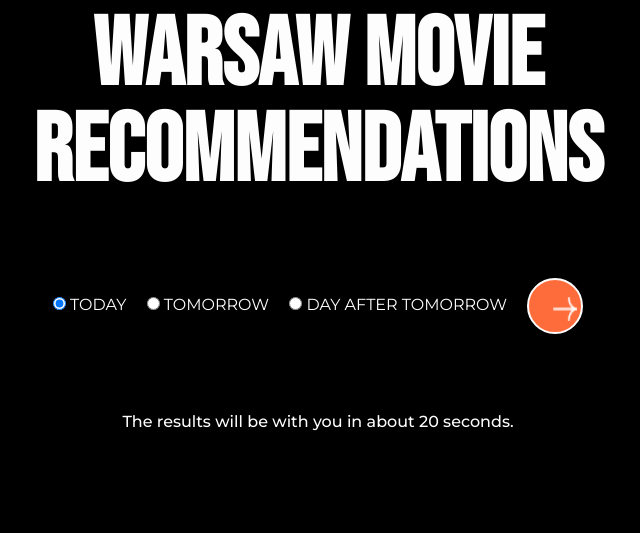
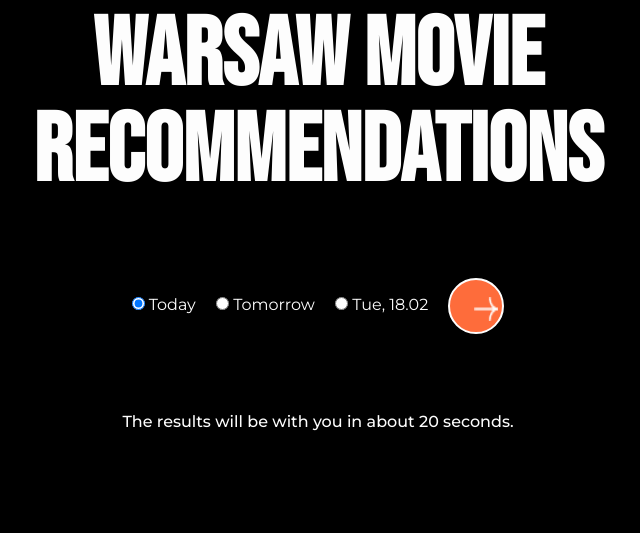
Before and after one commit to kmzr9b67/dareit-waw-cinema-assistant, a Flask app: page / in a window 1280 px wide. Shown: the part 354-887 px from the top of the page, without its empty margins (322-962 px from the left). Run offline with Flask 3, Linux system fonts and the light colour scheme.

Commit message:
Adding dynamic date.

```diff
--- a/main.py
+++ b/main.py
@@ -1,5 +1,6 @@
 import datetime
 from concurrent.futures.thread import ThreadPoolExecutor
+from datetime import datetime, timedelta
 
 from flask import Flask, render_template, request
 
@@ -7,10 +8,13 @@ from Amondo import Amondo
 from CinemaScraper import CinemaScraper
 from Iluzjon import Iluzjon
 
+DAY = (datetime.now().date() + timedelta(2)).strftime('%a, %d.%m')
+
 DAYS = {
-    'TODAY': datetime.datetime.now().date(),
-    'TOMORROW': datetime.datetime.now().date() + datetime.timedelta(1),
-    'DAY AFTER TOMORROW': datetime.datetime.now().date() + datetime.timedelta(2)
+    'Today': datetime.now().date(),
+    'Tomorrow': datetime.now().date() + timedelta(1),
+    (datetime.now().date() + timedelta(2)).strftime('%a,'):
+                                                    datetime.now().date() + timedelta(2)
 }
 
 app = Flask(__name__)
@@ -45,9 +49,9 @@ def iluzjon(day_number: int) -> None:
     cinema.get_result_map(list_times, list_title, show_years)
 
 
-@app.route('/')
+@app.route('/', methods=['GET', 'POST'])
 def front():
-    return render_template('help.html')
+    return render_template('help.html', dzien=DAY)
 
 @app.route('/final', methods=['GET', 'POST'])
 def final():
@@ -60,7 +64,8 @@ def final():
 
     repertuar = CinemaScraper.result
     repertuar.sort(key=lambda x: str(x['rating']), reverse=True)
-    # TODO 1: Znaleźć jak tu mogę przekazać datę do FrontEnd.
+    if day_get not in ['Today', 'Tomorrow']:
+        day_get = DAY
     return render_template('index.html', post=repertuar,
                            what_day = day_get, what_date = date)
 
--- a/templates/help.html
+++ b/templates/help.html
@@ -11,15 +11,15 @@
     <div id="form" class = "container-form">
         <form action="{{url_for('final', options = day)}}"  method="GET">
             <div class="flex form-check-inline">
-                <input type="radio" id="TODAY" name="day" value="TODAY" checked>
-                <label for="TODAY">TODAY</label>
+                <input type="radio" id="TODAY" name="day" value="Today" checked>
+                <label for="TODAY">Today</label>
             </div>
             <div class="flex form-check-inline">
-                <input type="radio" id="TOMORROW" name="day" value="TOMORROW">
-                <label for="TOMORROW">TOMORROW</label></div>
+                <input type="radio" id="TOMORROW" name="day" value="Tomorrow">
+                <label for="TOMORROW">Tomorrow</label></div>
             <div class="flex form-check-inline">
-                <input type="radio" id="DAY AFTER TOMORROW" name="day" value="DAY AFTER TOMORROW">
-                <label for="DAY AFTER TOMORROW">DAY AFTER TOMORROW</label></div>
+                <input type="radio" id="DAY AFTER TOMORROW" name="day" value={{dzien}}>
+                <label for="DAY AFTER TOMORROW">{{dzien}}</label></div>
           <button id='button' type="submit" class="btn btn-primary"><img src="/static/arrow-main.png" width="24" height="24"></button>
         </form>
     </div>
```
